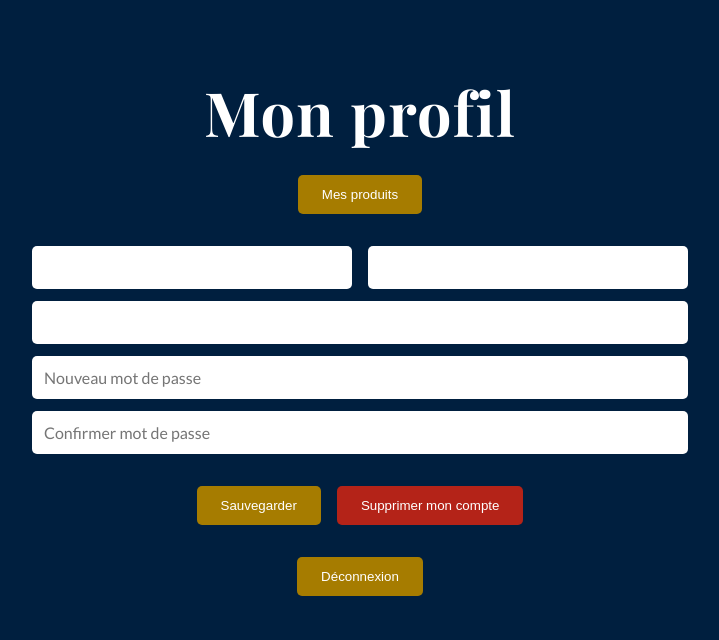
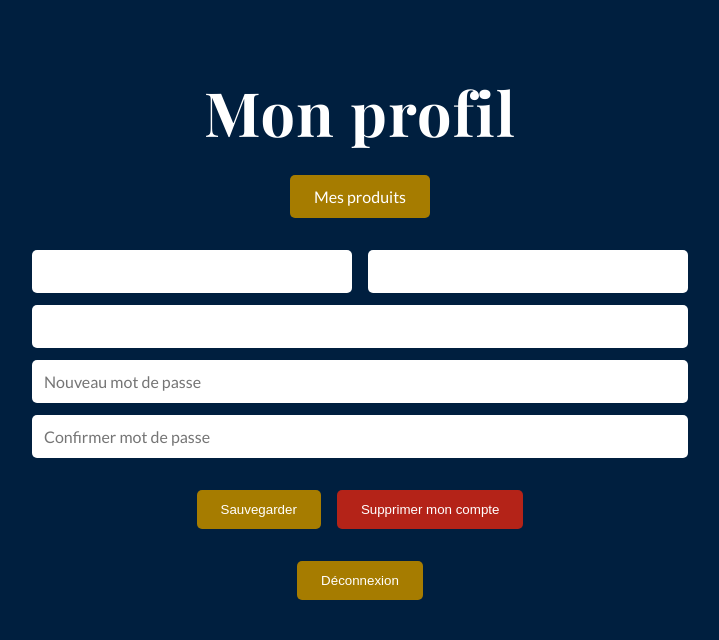
Before and after one commit to Nozomu05/TD-WEB-EFREI-Groupe4, a PHP site: template view/utilisateur.php in a window 1280 px wide. Shown: the part 80-720 px from the top of the page, without its empty margins (280-999 px from the left). Run offline with PHP 8.4, Linux system fonts and the light colour scheme; the template is opened without the code that fills it, so the values that code supplies are empty; some web fonts are replaced.

Commit message:
boutons profilV2

```diff
--- a/view/utilisateur.php
+++ b/view/utilisateur.php
@@ -5,7 +5,7 @@
   </div>
 
   <form id="formulaire-bottom" action="" method="post">
-  <input class="btn-primary" type="submit" name="produits" value="Mes produits">
+  <a class="btn-primary" href="?page=produits">Mes produits</a>
     <div id="formulaire-bottom-top">
       <div id="nom-container">
         <input type="text" name="prenom" placeholder="<?=$infos['prenom']?>" required>
```
